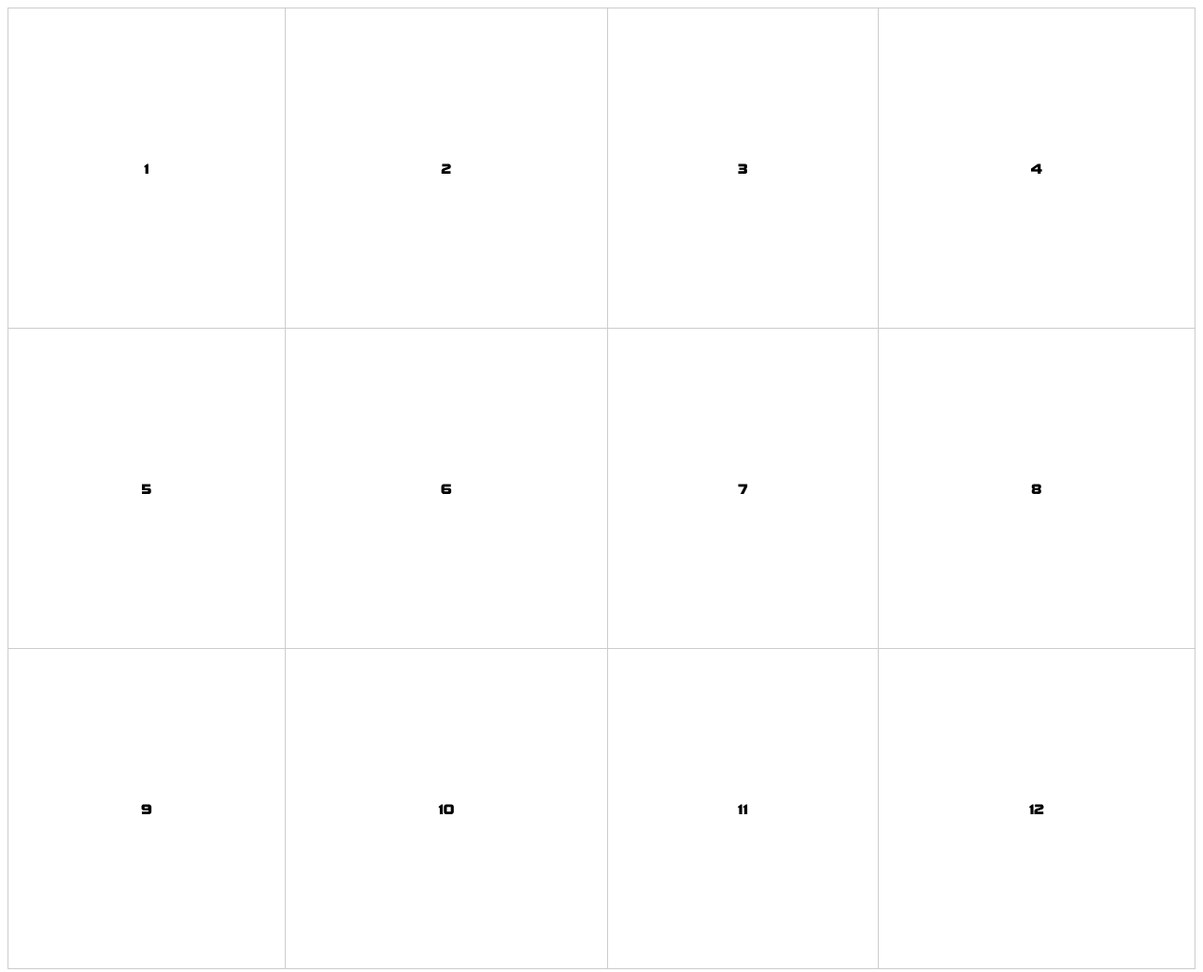
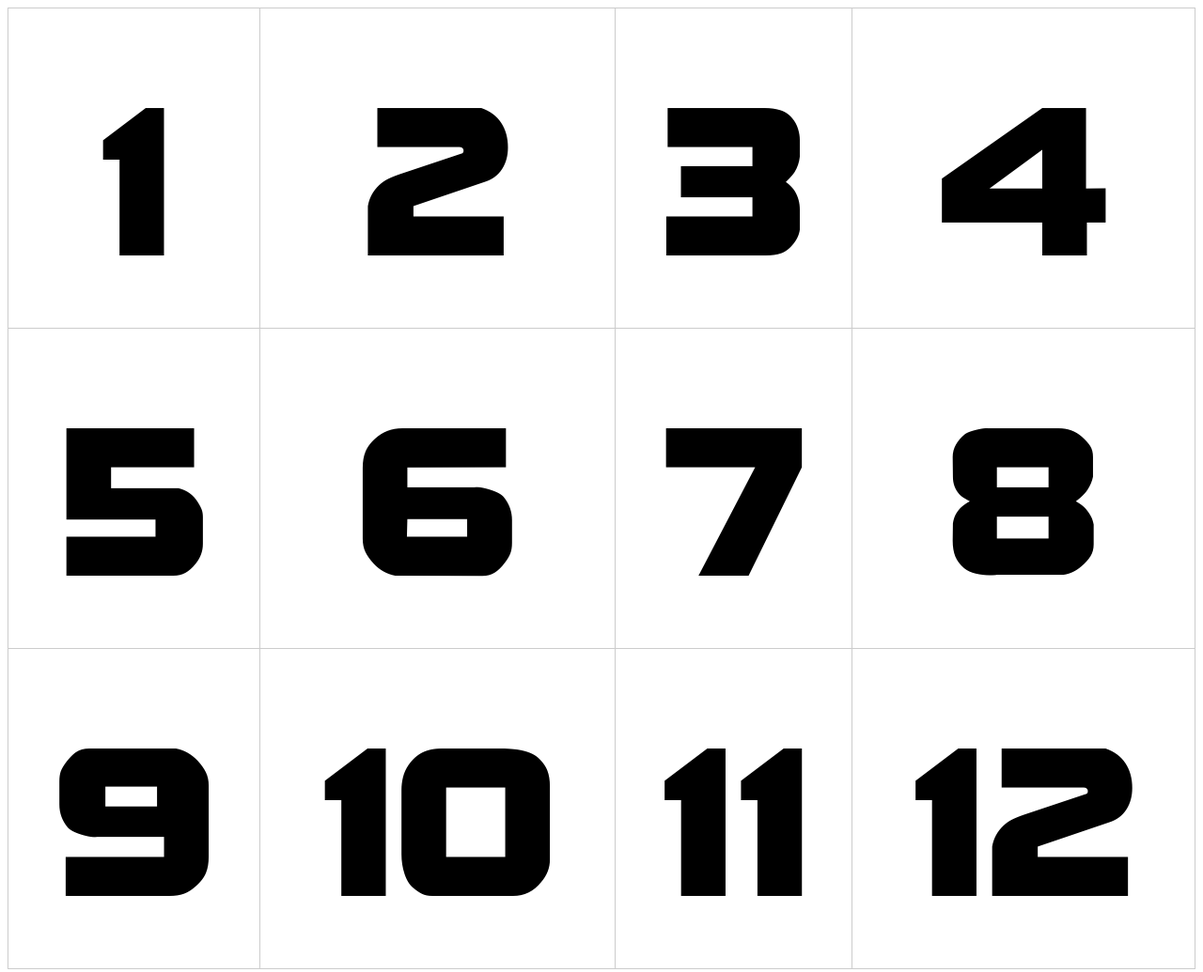
Before and after one commit to shaikouski-arkadzi/svoya_igra, a plain HTML site: page index.html in a window 1280 px wide. Shown: the whole page at 94% size. Drawn offline with Linux system fonts and the light colour scheme.

Commit message:
Update index.html

```diff
--- a/index.html
+++ b/index.html
@@ -28,6 +28,10 @@
       border: 1px solid #ccc;
       cursor: pointer;
       text-align: center;
+    }
+
+    td {
+font-size: 15em;
     }
 
     .question-overlay {
```
